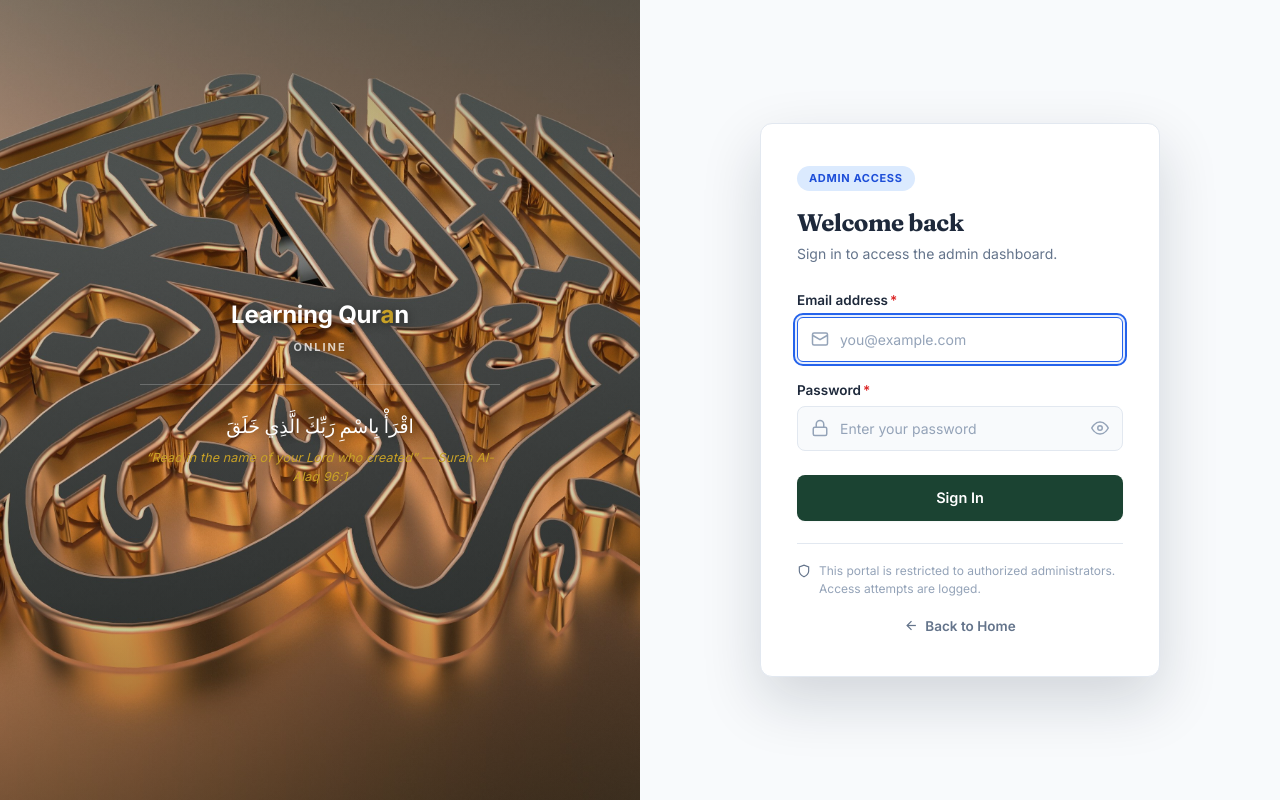
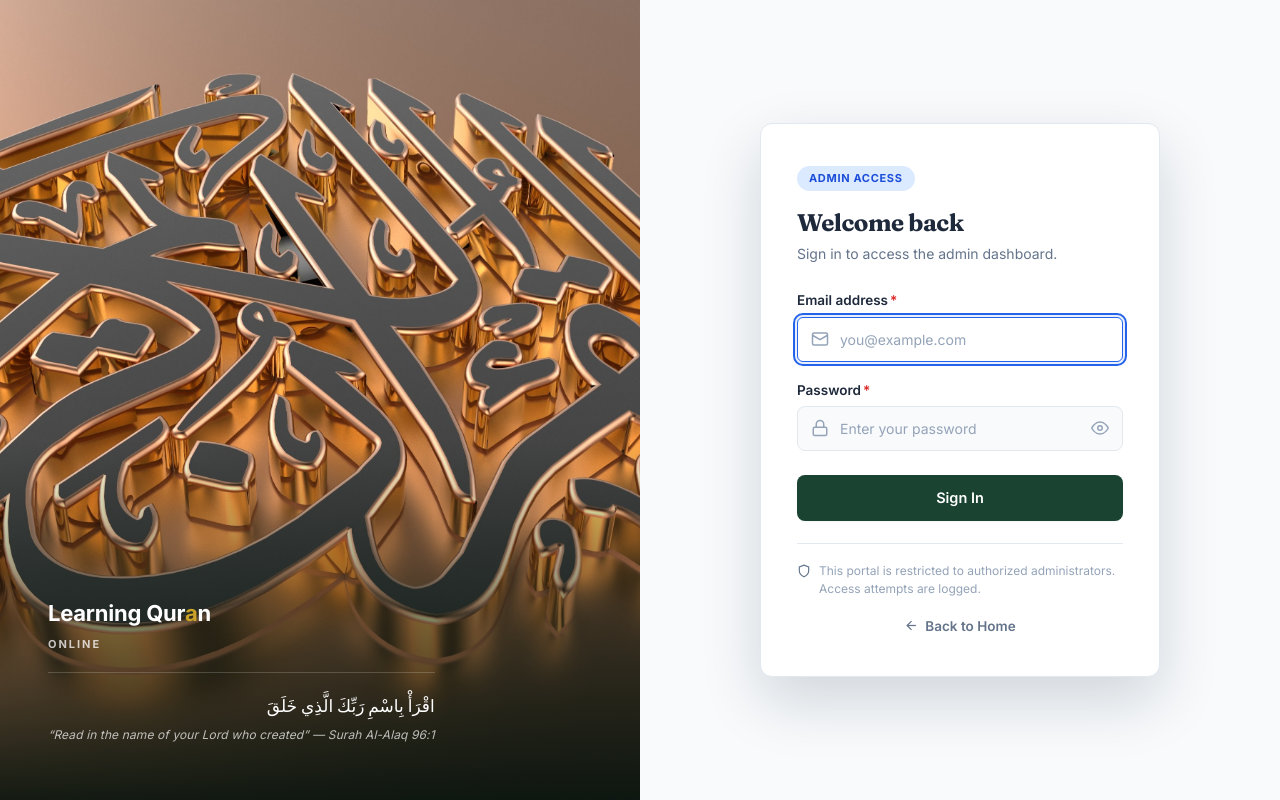
Before and after one commit to Waqashakim1122/Learn-Quran-Online, a React (Create React App) app: page /login in a window 1280 px wide. Built offline with nearby package versions, Linux system fonts and the light colour scheme; no server answers; a web font is replaced by a local one.

Commit message:
Refactor AdminLogin.css for layout and design updates

```diff
--- a/src/Admin/Pages/AdminLogin.css
+++ b/src/Admin/Pages/AdminLogin.css
@@ -79,47 +79,49 @@ what the portal is for.
 .al-brand-panel{
     position:relative;
     display:flex;
-    align-items:center;
-    justify-content:center;
+    align-items:flex-end;
+    justify-content:flex-start;
     overflow:hidden;
-    padding:48px;
+    padding:0;
     background-image:url('../../assetes/login img.jpg');
     background-size:cover;
     background-position:center;
     background-color:var(--brand-green-deep); /* shown while the photo loads, and if the path needs adjusting */
 }
 
-/* Lightened considerably so the artwork actually reads —
-   just a soft vignette so the centered logo + verse stay
-   legible against any part of the image. */
+/* No overlay across the artwork itself — the calligraphy
+   stays completely untouched. A solid gradient band is
+   confined to the bottom, where the logo/verse live, so
+   text never sits on top of the carved script. */
 .al-brand-scrim{
     position:absolute;
     inset:0;
-    background:
-        radial-gradient(120% 90% at 50% 50%, rgba(11,26,20,0.10) 0%, rgba(11,26,20,0.32) 100%),
-        linear-gradient(180deg, rgba(15,42,32,0.22) 0%, rgba(15,42,32,0.02) 25%, rgba(15,42,32,0.02) 75%, rgba(11,26,20,0.28) 100%);
+    background:linear-gradient(180deg,
+        rgba(11,26,20,0) 0%,
+        rgba(11,26,20,0) 55%,
+        rgba(11,26,20,0.55) 78%,
+        rgba(8,20,15,0.94) 100%
+    );
 }
 
 .al-brand-content{
     position:relative;
     z-index:1;
+    width:100%;
+    padding:36px 48px 40px;
     display:flex;
     flex-direction:column;
-    align-items:center;
-    text-align:center;
-    max-width:360px;
+    align-items:flex-start;
 }
 
 .al-brand-logo{
-    font-size:24px;
+    font-size:22px;
     font-weight:700;
     letter-spacing:-.01em;
     display:flex;
     flex-direction:column;
-    align-items:center;
     gap:6px;
     color:#fff;
-    text-shadow:0 2px 10px rgba(0,0,0,.4);
 }
 
 .al-brand-logo-word{
@@ -138,25 +140,25 @@ what the portal is for.
 }
 
 .al-brand-verse{
-    margin-top:28px;
-    padding-top:24px;
-    border-top:1px solid rgba(255,255,255,.22);
+    margin-top:20px;
+    padding-top:18px;
+    border-top:1px solid rgba(255,255,255,.18);
 }
 
 .al-brand-verse-ar{
     font-family:'Playfair Display', serif;
-    font-size:19px;
+    font-size:17px;
     line-height:1.7;
     color:#fff;
-    text-shadow:0 2px 10px rgba(0,0,0,.4);
-    margin-bottom:8px;
+    margin-bottom:6px;
     direction:rtl;
+    text-align:right;
 }
 
 .al-brand-verse-en{
-    font-size:12.5px;
+    font-size:12px;
     font-style:italic;
-    color:var(--brand-gold);
+    color:rgba(255,255,255,.7);
     letter-spacing:.01em;
 }
 
```
